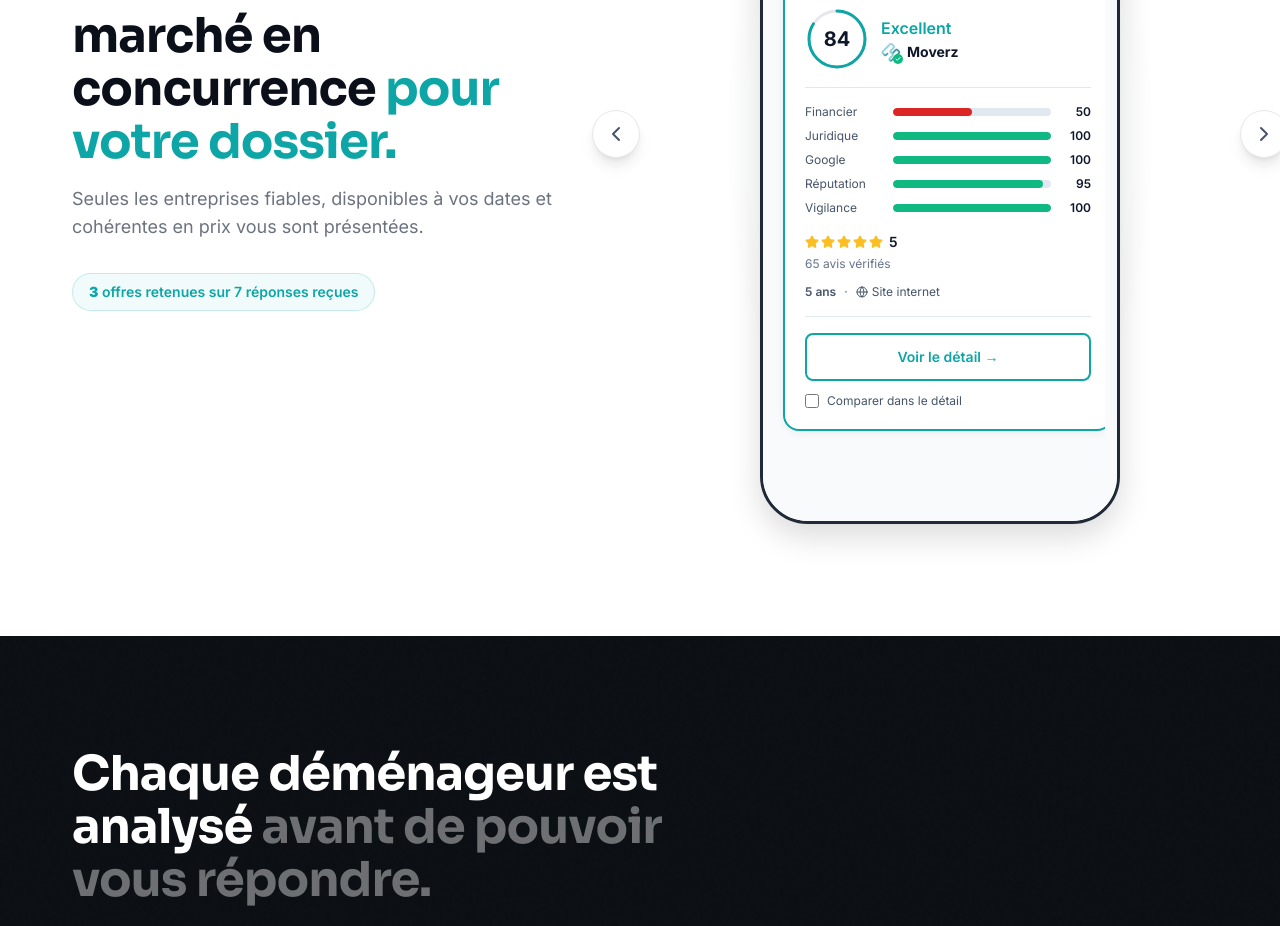
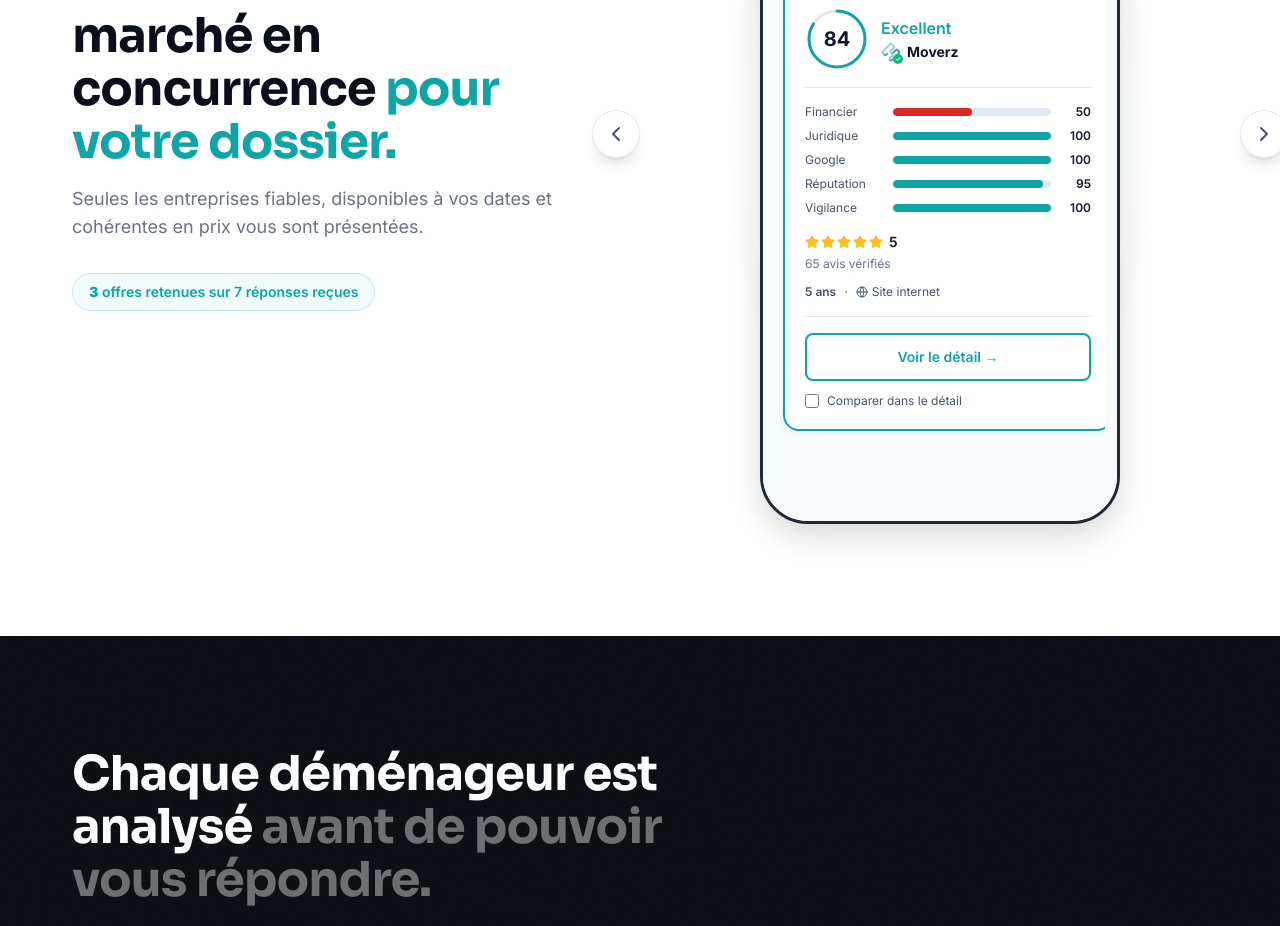
Before and after one commit to gdetaisne/moverz-fr, a Next.js app: page / in a window 1280 px wide. Shown: the part 1840-2766 px from the top of the page. Built offline with nearby package versions, Linux system fonts and the light colour scheme.

Commit message:
🎨 Progress bars: Use Moverz turquoise (#0EA5A6) instead of green for high scores

```diff
--- a/components/sections/ComparableQuotesMockScrolly.tsx
+++ b/components/sections/ComparableQuotesMockScrolly.tsx
@@ -70,8 +70,7 @@ const MOVERS = [
 ];
 
 function getBarColor(value: number): string {
-  if (value >= 90) return "#10B981"; // vert
-  if (value >= 80) return "#0EA5A6"; // teal
+  if (value >= 80) return "#0EA5A6"; // turquoise Moverz
   if (value >= 70) return "#FB923C"; // orange
   return "#DC2626"; // rouge
 }
```
